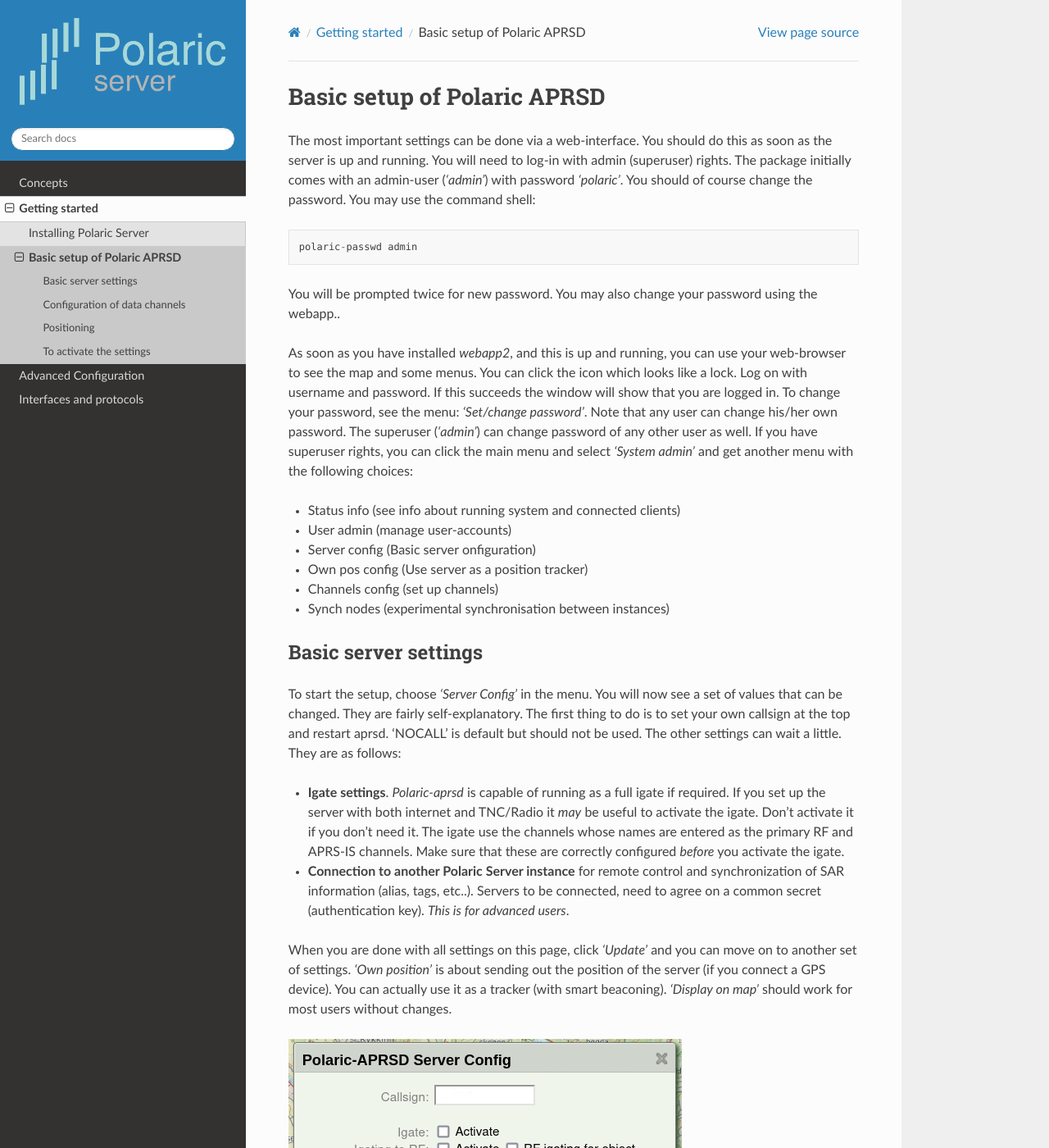
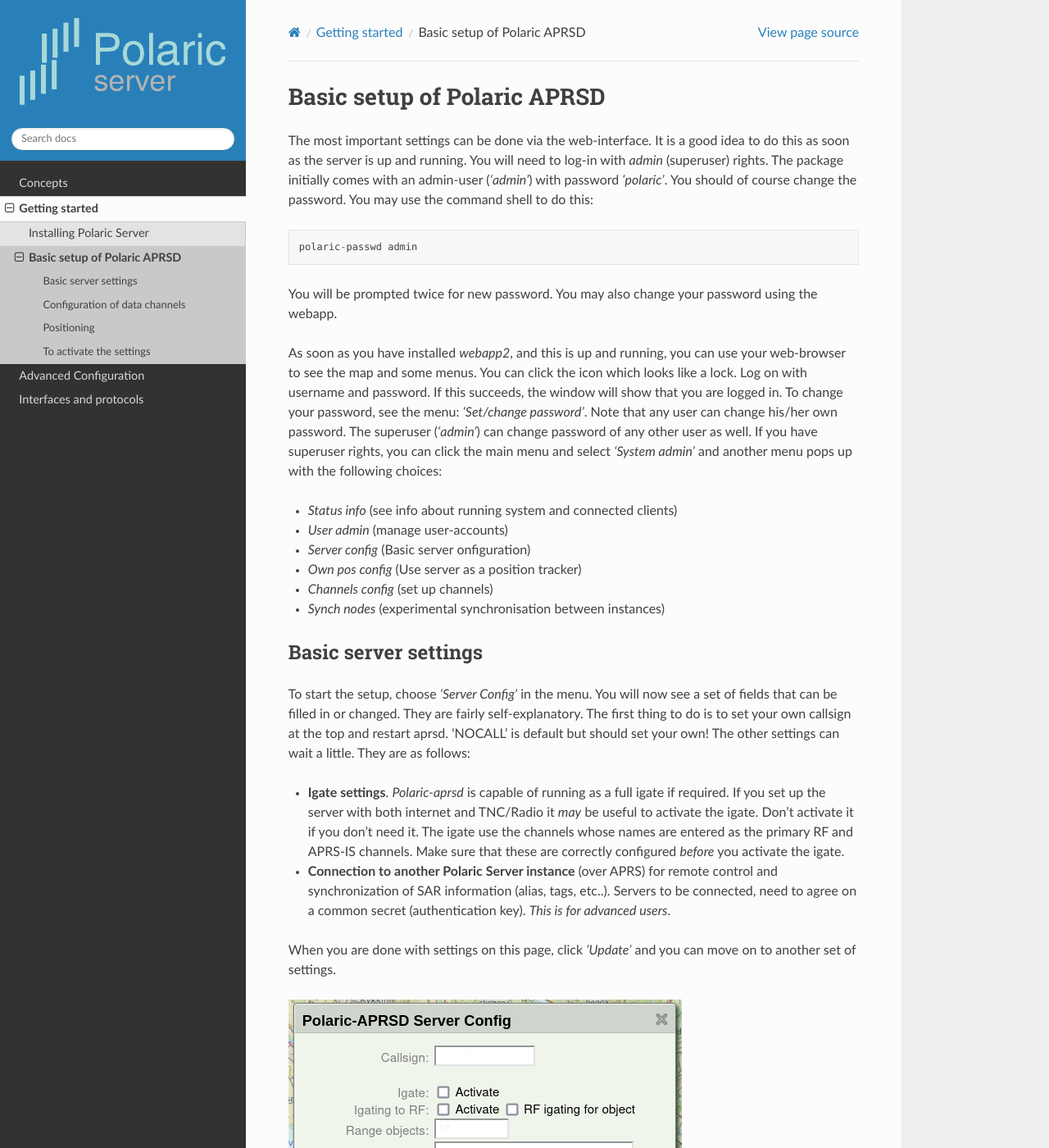
Before and after one commit to joakimsk/docs, a Sphinx documentation site: the page built from docs/setup.rst, in a window 1280 px wide and 1400 px high. Shown: the whole window at 82% size. Built offline with Sphinx 7.4.7 and the Read the Docs theme 2.0.0, drawn with Linux system fonts in a browser that asks for light colours; some of the changed text lies outside the part shown.

Commit message:
Update setup.rst

```diff
--- a/docs/setup.rst
+++ b/docs/setup.rst
@@ -2,52 +2,54 @@
 Basic setup of Polaric APRSD
 ============================
 
-The most important settings can be done via a web-interface. You should do this as soon as the server is up and running. You will need to log-in with admin (superuser) rights. The package initially comes with an admin-user (*‘admin’*) with password *‘polaric’*. You should of course change the password. You may use the command shell::
+The most important settings can be done via the web-interface. It is a good idea to do this as soon as the server is up and running. You will need to log-in with *admin* (superuser) rights. The package initially comes with an admin-user (*‘admin’*) with password *‘polaric’*. You should of course change the password. You may use the command shell to do this::
 
     polaric-passwd admin
 
-You will be prompted twice for new password. You may also change your password using the webapp..
+You will be prompted twice for new password. You may also change your password using the webapp.
 
-As soon as you have installed *webapp2*, and this is up and running, you can use your web-browser to see the map and some menus. You can click the icon which looks like a lock. Log on with username and password. If this succeeds the window will show that you are logged in. To change your password, see the menu: *'Set/change password'*. Note that any user can change his/her own password. The superuser (*'admin'*) can change password of any other user as well. If you have superuser rights, you can click the main menu and select *'System admin'* and get another menu with the following choices:
+As soon as you have installed *webapp2*, and this is up and running, you can use your web-browser to see the map and some menus. You can click the icon which looks like a lock. Log on with username and password. If this succeeds, the window will show that you are logged in. To change your password, see the menu: *'Set/change password'*. Note that any user can change his/her own password. The superuser (*'admin'*) can change password of any other user as well. If you have superuser rights, you can click the main menu and select *'System admin'* and another menu pops up with the following choices:
 
-* Status info (see info about running system and connected clients)
-* User admin (manage user-accounts)
-* Server config (Basic server onfiguration)
-* Own pos config (Use server as a position tracker)
-* Channels config (set up channels)
-* Synch nodes (experimental synchronisation between instances)
+* *Status info* (see info about running system and connected clients)
+* *User admin* (manage user-accounts)
+* *Server config* (Basic server onfiguration)
+* *Own pos config* (Use server as a position tracker)
+* *Channels config* (set up channels)
+* *Synch nodes* (experimental synchronisation between instances)
 
 Basic server settings
 ---------------------
 
-To start the setup, choose *'Server Config'* in the menu. You will now see a set of values that can be changed. They are fairly self-explanatory. The first thing to do is to set your own callsign at the top and restart aprsd. 'NOCALL' is default but should not be used. The other settings can wait a little. They are as follows:
+To start the setup, choose *'Server Config'* in the menu. You will now see a set of fields that can be filled in or changed. They are fairly self-explanatory. The first thing to do is to set your own callsign at the top and restart aprsd. 'NOCALL' is default but should set your own! The other settings can wait a little. They are as follows:
 
 * **Igate settings**. *Polaric-aprsd* is capable of running as a full igate if required. If you set up the server with both internet and TNC/Radio it *may* be useful to activate the igate. Don't activate it if you don't need it. The igate use the channels whose names are entered as the primary RF and APRS-IS channels. Make sure that these are correctly configured *before* you activate the igate.
 
-* **Connection to another Polaric Server instance** for remote control and synchronization of SAR information (alias, tags, etc..). Servers to be connected, need to agree on a common secret (authentication key). *This is for advanced users*.
+* **Connection to another Polaric Server instance** (over APRS) for remote control and synchronization of SAR information (alias, tags, etc..). Servers to be connected, need to agree on a common secret (authentication key). *This is for advanced users*.
 
-When you are done with all settings on this page, click *'Update'* and you can move on to another set of settings. *'Own position'* is about sending out the position of the server (if you connect a GPS device). You can actually use it as a tracker (with smart beaconing). *'Display on map'* should work for most users without changes.
+When you are done with settings on this page, click *'Update'* and you can move on to another set of settings.
 
 .. image:: img/sc1.x.png
 
 
 Configuration of data channels
 ------------------------------
-The figure shows how it looks like. You see a list of channels and the running status of those. You may delete channels, add channels or click the edit-icon to se more detailed info and edit settings of the channel.
+The picture below shows how it looks like. You see a list of channels and the running status of those. You may delete or add channels. Or you may click the edit-icon to se more detailed info and edit settings of the channel.
 
-Up to two channels may be marked as primary. One Internet-channel and one radio-channel. This is needed when igate is activated or the server needs to send out things on APRS. Extra channels that are not primary are normally receive-only.
+Up to two channels may be marked as *primary*. One Internet-channel and one radio-channel. This is needed when igate is activated or the server needs to send out things on APRS. Extra channels that are not primary are normally receive-only.
 
-One APRS-IS channel (aprsIS) is already set up and activated.The channel may for example use the server *`aprs.no`*, port 14585 which automatically delivers APRS traffic from Norway. Users in other countries should change the APRS-IS server. You should also add a *passcode* which will allow you to send data to APRS-IS as well. This code is generated based on your *callsign*. There are programs or services on the net that can generate a passcode for you if you have a valid callsign. You should also set a filter expression that says more specifically what you want from the APRS-IS server. The filter should be set to accept data from your geographical area of interest or types of data you need. Note that this filter is necessary if you use the general port 14580. See more information about such filters.
+One APRS-IS channel (aprsIS) is already set up and activated. The channel may for example use the server *`aprs.no`*, port 14585 which automatically delivers APRS traffic from Norway. Users in other countries should change the APRS-IS server. You should also add a *passcode* which will allow you to send data to APRS-IS as well. This code is generated based on your *callsign*. There are programs or services on the net that can generate a passcode for you if you have a valid callsign. You should also set a filter expression that says more specifically what you want from the APRS-IS server. The filter should be set to accept data from your geographical area of interest or types of data you need. Note that this filter is necessary if you use the general port 14580. See more information about such filters.
 
 The radio channel is not activated by default. If you need to use a TNC or a radio with builtin APRS, you can configure and activate this channel. Here are the settings:
 
-* **Type**: ``TNC2`` for TNC2 compatible TNC. Use this for Kenwood radios with builtin APRS. Use ``KISS`` for TNCs in KISS mode. It is also possible to use ``TCPKISS`` (KISS over internet). A channel need to be deactivated before changing the type. After changing type, click 'Update' to get the right fields to fill in (you may also need to reload the page).
+* **Type**: ``TNC2`` for TNC2 compatible TNC. Use this for Kenwood radios with builtin APRS. Use ``KISS`` for TNCs in KISS mode. It is also possible to use ``TCPKISS`` (KISS over internet). A channel should be deactivated before changing the type. After changing type, click 'Update' to get the right fields to fill in (you may also need to reload the page).
 
 * **Port**: Serial port or USB-serial port, as they are named in Linux. For instance, *`/dev/ttyS0`* would correspond to the COM1 serial port. If you plug in a USB serial converter or a radio with a USB plug, the port name will typically *`/dev/ttyUSB0`* or *`/dev/ttyACM0`* depending on what hardware is used. One way to find out what port-name is assigned to a USB device is to type *'dmesg'* in the command shell after the device is plugged in to look at the system log.
 
 * **Baud-rate** for serial port.
 
 If type is ``TCPKISS``, you fill in the IP-address (or server domain name) and a port number. ``TCPKISS`` is useful e.g. if using *Polaric-aprsd* along with programs like *Direwolf*. Actually, it may be used to access any TNC over a serial device, using a serial to network proxy like *ser2net* or *tcptty*. This can be more flexible and reliable than using the serial port directly from Polaric-aprsd and is therefore recommended.
+
+The type can be non-radio and even non-aprs. Plugins may add types. What fields to fill inn depends on the type. If clicking on the *edit* icon on the channel list, the proper fields are shown. If the channel is active, it will also show some statistics like number of received packets.
 
 .. image:: img/sc3.x.png
 
```
